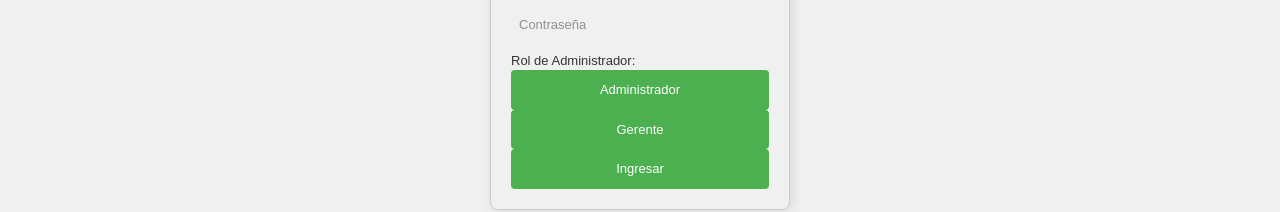
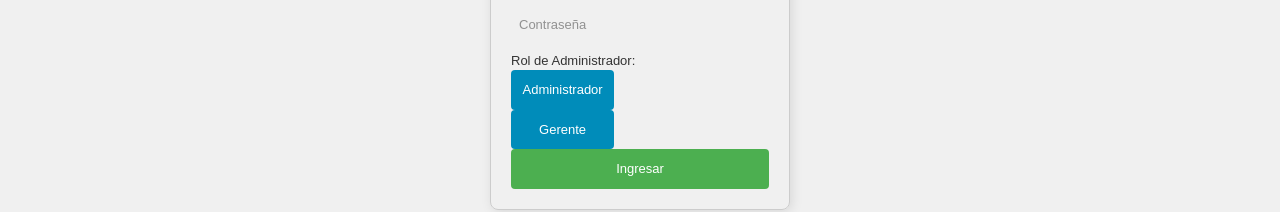
Before and after one commit to RSM-CR/RSMCR-FE, a SvelteKit app in the folder interfaz/: page /login_admin in a window 1280 px wide. Shown: the part 212-424 px from the top of the page. Built offline with nearby package versions, Linux system fonts and the light colour scheme; no server answers.

Commit message:
Carpetas de Login

```diff
--- a/interfaz/src/routes/login_admin/+page.svelte
+++ b/interfaz/src/routes/login_admin/+page.svelte
@@ -50,28 +50,34 @@
     border-radius: 4px;
   }
 
-  .adminbtn left{
-    background-color: #4CAF50;
+  .admin-left{
+    background-color: #008CBA;
     color: white;
     border: none;
-    padding: 10px 20px;
-    margin-right: 10px;
 
-    width: 50%;
+
+
+    width: 40%;
     cursor: pointer;
   }
 
   adminbtn{
     display: flex;
+
+    align-items: center;
+    gap: 10px;
+
+    WIDTH: 100%;
+    HEIGHT: 100%;
   }
 
-  .adminbtn right{
+  .admin-right{
     background-color: #008CBA;
     color: white;
     border: none;
-    padding: 10px 20px;
 
-    width: 50%;
+
+    width: 40%;
     cursor: pointer;
 
   }
@@ -95,8 +101,9 @@
   <div>
     <label for="role">Rol de Administrador:</label>
     <div class="adminbtn">
-        <button class="adminbtn-left" on:click={() => role = 'admin'}>Administrador</button>
-        <button class="adminbtn-right" on:click={() => role = 'user'}>Gerente</button>
+        <button class="admin-left" on:click={() => role = 'admin'}>Administrador</button>
+        <br>
+        <button class="admin-right" on:click={() => role = 'user'}>Gerente</button>
     </div>
 
   </div>
```
